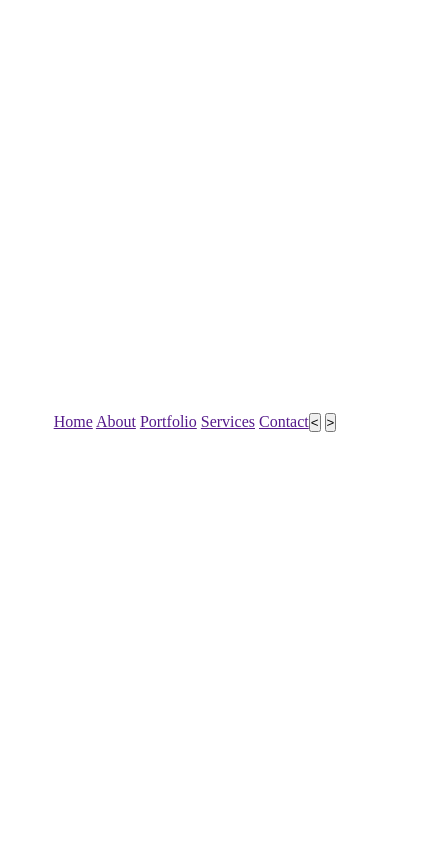
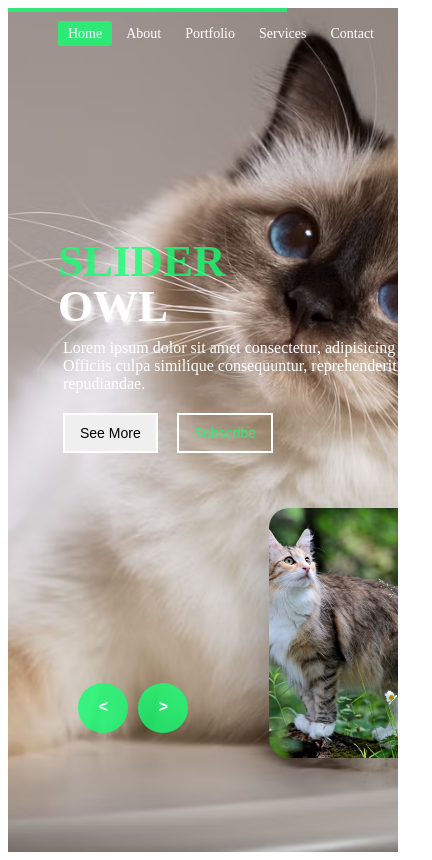
Before and after one commit to Anees44/Create-Craousel-Component, a plain HTML site: page index.html in a window 390 px wide. Shown: the whole page, 432 px wide, since content can reach past the window. Drawn offline with Linux system fonts and the light colour scheme.

Commit message:
Update styles.css
make it more beautiful

```diff
--- a/styles.css
+++ b/styles.css
@@ -1,47 +1,64 @@
-* {
-    margin: 0;
-    padding: 0;
-    box-sizing: border-box;
+header{
+    width: 100%;
+    max-width: 100%;
+    padding-left: 100px;
+    height: 50px;
+    display: flex;
+    align-items: center;
+    position: relative;
+    z-index: 1000;
 }
 
-body {
-    bbackground: linear-gradient(0.25turn, #3f87a6, #ebf8e1, #f69d3c);
-    overflow: hidden;
-    display: flex;
-    justify-content: center;
-    align-items: center;
-    height: 100vh;
+header nav a{
+    color: #fff;
+    margin-right: 5px;
+    padding: 5px 10px;
+    font-size: 16px;
+    transition: 0.2s;
+    text-decoration: none;
 }
 
-.container {
-    position: relative;
-    width: 90%;
-    max-width: 1000px;
-    height: 80vh;
-    max-height: 600px;
-    background: #f5f5f5;
-    box-shadow: 0 30px 50px #dbdbdb;
-    overflow: hidden;
+a.active{
+    background: #14ff72cb;
+    border-radius: 2px;
 }
 
-
-.container .slide .item {
-    width: 200px;
-    height: 300px;
-    position: absolute;
-    top: 50%;
-    transform: translate(0, -50%);
-    border-radius: 20px;
-    box-shadow: 0 20px 40px rgba(0, 0, 0, 0.3);
-    background-position: center;
-    background-size: cover;
-    display: inline-block;
-    transition: 0.5s;
+a:hover{
+    background: #14ff72cb;
+    border-radius: 2px;
 }
 
+/* Header section */
 
-.slide .item:nth-child(1),
-.slide .item:nth-child(2) {
+
+
+/* carousel */
+
+.carousel{
+    width: 100vw;
+    height: 100vh;
+    margin-top: -50px;
+    overflow: hidden;
+    position: relative;
+}
+
+.carousel .list .item{
+    width: 180px;
+    height: 250px;
+    position: absolute;
+    top: 80%;
+    transform: translateY(-70%);
+    left: 70%;
+    border-radius: 20px;
+    box-shadow: 0 25px 50px rgba(0, 0, 0, 0.3);
+    background-position: 50% 50%;
+    background-size: cover;
+    z-index: 100;
+    transition: 1s;
+}
+
+.carousel .list .item:nth-child(1),
+.carousel .list .item:nth-child(2){
     top: 0;
     left: 0;
     transform: translate(0, 0);
@@ -50,201 +67,226 @@ body {
     height: 100%;
 }
 
-
-.slide .item:nth-child(3) {
-    left: 50%;
+.carousel .list .item:nth-child(3){
+    left: 67%;
 }
 
-.slide .item:nth-child(4) {
-    left: calc(50% + 220px);
+.carousel .list .item:nth-child(4){
+    left: calc(67% + 200px);
 }
 
-.slide .item:nth-child(5) {
-    left: calc(50% + 440px);
+.carousel .list .item:nth-child(5){
+    left: calc(67% + 400px);
 }
 
-.slide .item:nth-child(n + 6) {
-    left: calc(50% + 660px);
+.carousel .list .item:nth-child(6){
+    left: calc(67% + 600px);
+}
+
+.carousel .list .item:nth-child(n+7){
+    left: calc(67% + 800px);
     opacity: 0;
 }
 
 
-.item .content {
+
+
+
+.list .item .content{
     position: absolute;
     top: 50%;
-    left: 10%;
-    width: 80%;
+    left: 100px;
+    transform: translateY(-50%);
+    width: 400px;
     text-align: left;
     color: #fff;
-    transform: translate(0, -50%);
-    font-family: 'Poppins', sans-serif;
     display: none;
 }
 
-
-.slide .item:nth-child(2) .content {
+.list .item:nth-child(2) .content{
     display: block;
 }
 
+.content .title{
+    font-size: 100px;
+    text-transform: uppercase;
+    color: #14ff72cb;
+    font-weight: bold;
+    line-height: 1;
 
-.content .name {
-    font-size: 2.5rem;
-    text-transform: uppercase;
-    font-weight: bold;
-    opacity: 0;
-    animation: animate 1s ease-in-out 1 forwards;
-}
-
-.content .des {
-    margin-top: 10px;
-    margin-bottom: 20px;
-    font-size: 1.2rem;
     opacity: 0;
     animation: animate 1s ease-in-out 0.3s 1 forwards;
 }
 
+.content .name{
+    font-size: 100px;
+    text-transform: uppercase;
+    font-weight: bold;
+    line-height: 1;
+    text-shadow: 3px 4px 4px rgba(255, 255, 255, 0.8);
 
-.content button {
+    opacity: 0;
+    animation: animate 1s ease-in-out 0.6s 1 forwards;
+}
+
+.content .des{
+    margin-top: 10px;
+    margin-bottom: 20px;
+    font-size: 18px;
+    margin-left: 5px;
+
+    opacity: 0;
+    animation: animate 1s ease-in-out 0.9s 1 forwards;
+}
+
+.content .btn{
+    margin-left: 5px;
+
+    opacity: 0;
+    animation: animate 1s ease-in-out 1.2s 1 forwards;
+}
+
+.content .btn button{
     padding: 10px 20px;
     border: none;
     cursor: pointer;
-    font-size: 1rem;
-    background: #333;
-    color: white;
-    border-radius: 5px;
-    opacity: 0;
-    animation: animate 1s ease-in-out 0.6s 1 forwards;
+    font-size: 16px;
+    border: 2px solid #fff;
+}
+
+.content .btn button:nth-child(1){
+    margin-right: 15px;
+}
+
+.content .btn button:nth-child(2){
+    background: transparent;
+    color: #14ff72cb;
+    border: 2px solid #fff;
     transition: 0.3s;
 }
 
-.content button:hover {
-    background: #555;
+.content .btn button:nth-child(2):hover{
+    background-color: #14ff72cb;
+    color: #fff;
+    border-color: #14ff72cb;
 }
 
 
 @keyframes animate {
-    from {
+
+    from{
         opacity: 0;
         transform: translate(0, 100px);
-        filter: blur(10px);
+        filter: blur(33px);
     }
-    to {
+
+    to{
         opacity: 1;
         transform: translate(0);
         filter: blur(0);
     }
 }
 
-
-.button {
-    width: 100%;
-    text-align: center;
-    position: absolute;
-    bottom: 20px;
-}
-
-.button button {
-    width: 40px;
-    height: 35px;
-    border-radius: 8px;
-    border: none;
-    cursor: pointer;
-    margin: 0 5px;
-    border: 1px solid #000;
-    transition: 0.3s;
-}
-
-.button button:hover {
-    background: #ababab;
-    color: #fff;
-}
+/* Carousel */
 
 
 
 
-@media (max-width: 1024px) {
-    .container {
-        width: 95%;
-        height: 70vh;
-    }
 
-    .content .name {
-        font-size: 2rem;
-    }
 
-    .content .des {
-        font-size: 1rem;
-    }
+/* next prev arrows */
 
-    .content button {
-        font-size: 0.9rem;
-    }
+.arrows{
+    position: absolute;
+    top: 80%;
+    right: 52%;
+    z-index: 100;
+    width: 300px;
+    max-width: 30%;
+    display: flex;
+    gap: 10px;
+    align-items: center;
+}
+
+.arrows button{
+    width: 50px;
+    height: 50px;
+    border-radius: 50%;
+    background-color: #14ff72cb;
+    color: #fff;
+    border: none;
+    outline: none;
+    font-size: 16px;
+    font-family: monospace;
+    font-weight: bold;
+    transition: .5s;
+    cursor: pointer;
+}
+
+.arrows button:hover{
+    background: #fff;
+    color: #000;
 }
 
 
-@media (max-width: 768px) {
-    .container {
-        width: 95%;
-        height: 60vh;
-    }
+/* time running */
+.carousel .timeRunning{
+    position: absolute;
+    z-index: 1000;
+    width: 0%;
+    height: 4px;
+    background-color: #14ff72cb;
+    left: 0;
+    top: 0;
+    animation: runningTime 7s linear 1 forwards;
+}
 
-    .content {
-        left: 5%;
-        width: 90%;
-        text-align: center;
-    }
+@keyframes runningTime {
 
-    .content .name {
-        font-size: 1.8rem;
-    }
+    from{width: 0%;}
+    to{width: 100%;}
 
-    .content .des {
-        font-size: 1rem;
-    }
-
-    .content button {
-        font-size: 0.8rem;
-        padding: 8px 15px;
-    }
-
-    .slide .item {
-        width: 150px;
-        height: 250px;
-    }
-
-    .button button {
-        width: 30px;
-        height: 30px;
-    }
 }
 
 
-@media (max-width: 480px) {
-    .container {
-        width: 100%;
-        height: 55vh;
+/* Responsive Design */
+
+@media screen and (max-width: 999px){
+
+    header{
+        padding-left: 50px;
     }
 
-    .content .name {
-        font-size: 1.5rem;
+    .list .item .content{
+        left: 50px;
     }
 
-    .content .des {
-        font-size: 0.9rem;
+    .content .title, .content .name{
+        font-size: 70px;
     }
 
-    .content button {
-        font-size: 0.8rem;
-        padding: 6px 12px;
+    .content .des{
+        font-size: 16px;
     }
 
-    .slide .item {
-        width: 120px;
-        height: 200px;
+}
+
+@media screen and (max-width: 690px){
+    header nav a{
+        font-size: 14px;
+        margin-right: 0;
     }
 
-    .button button {
-        width: 25px;
-        height: 25px;
+    .list .item .content{
+        top: 40%;
+    }
+
+    .content .title, .content .name{
+        font-size: 45px;
+    }
+
+    .content .btn button{
+        padding: 10px 15px;
+        font-size: 14px;
     }
 }
```
